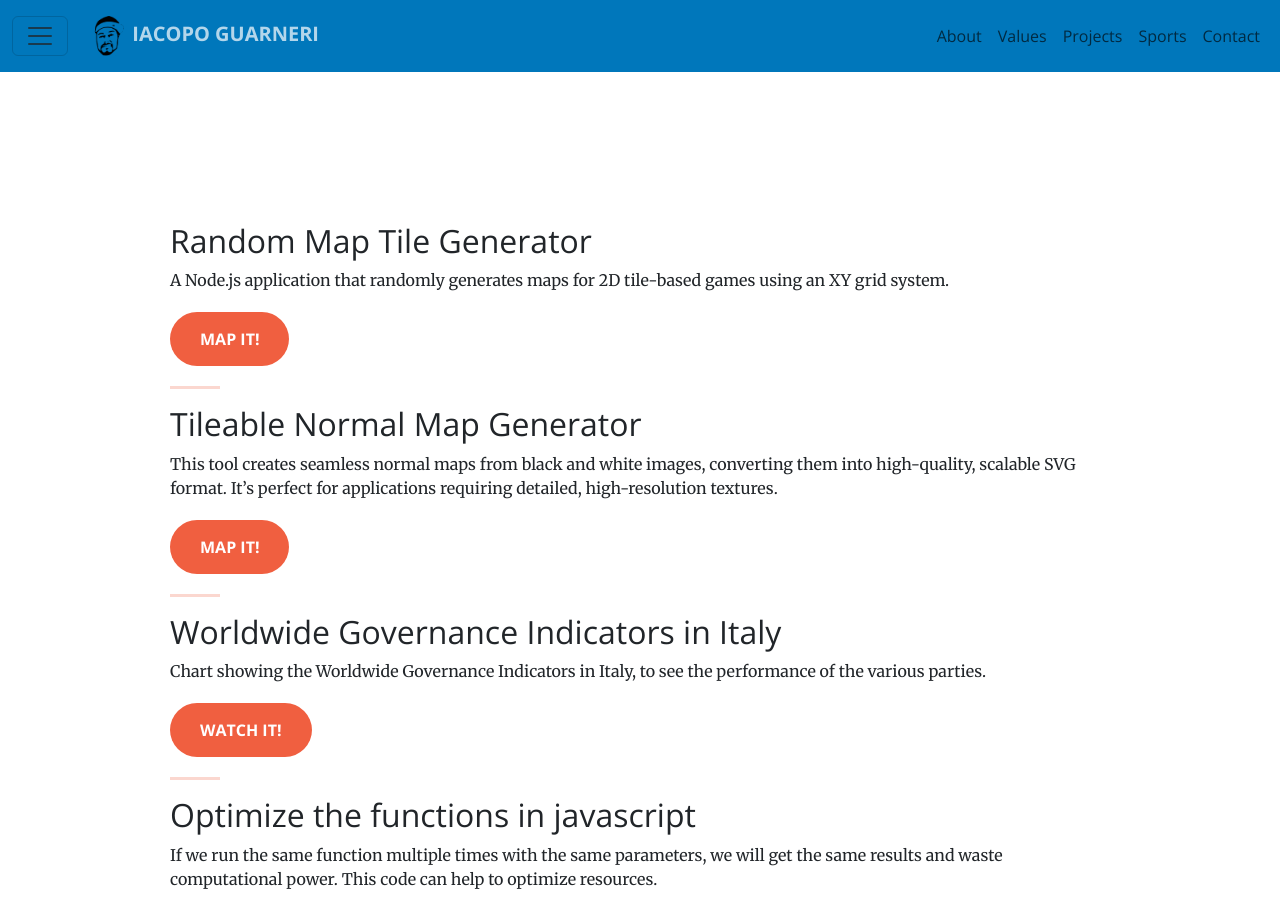
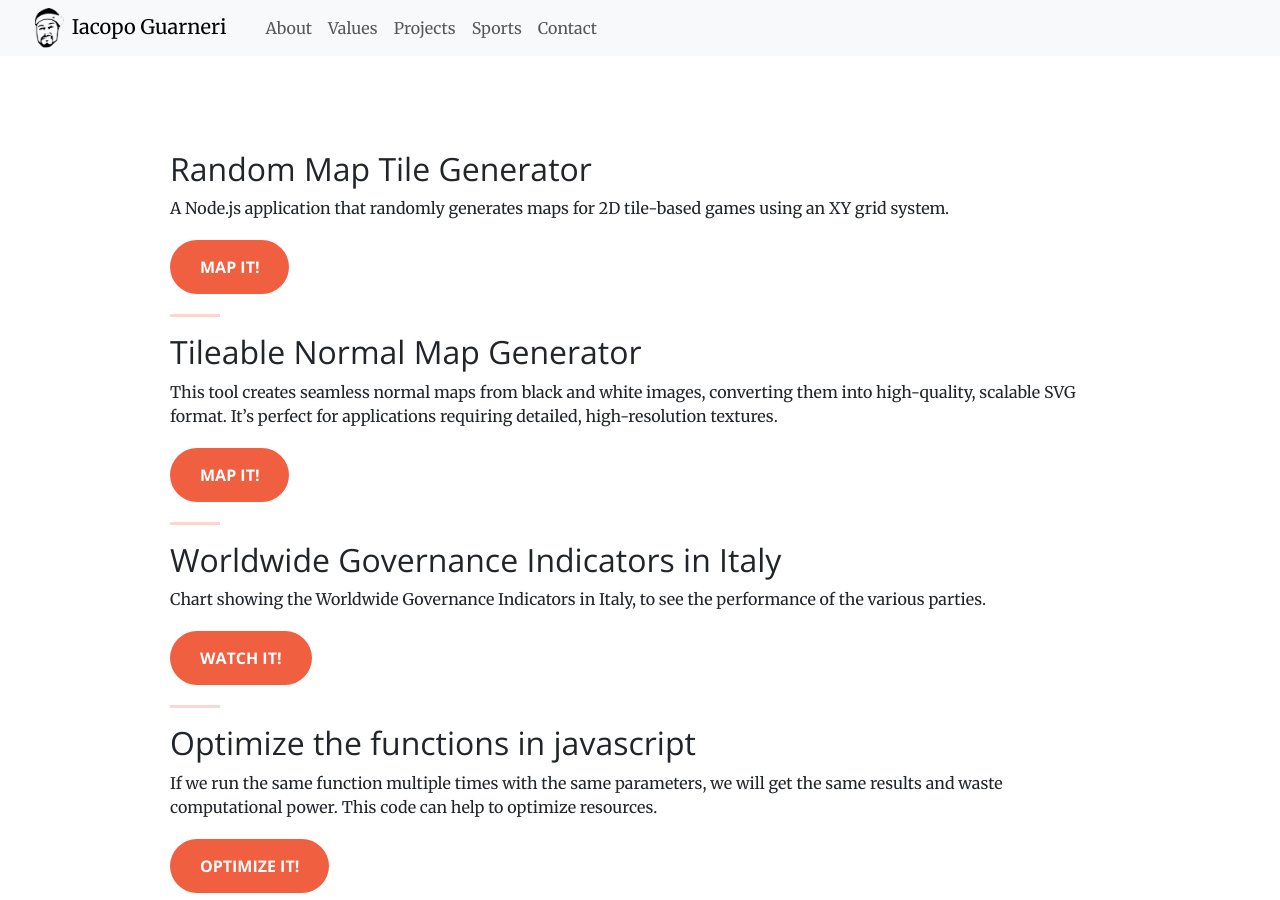
Before and after one commit to iacoposk8/iacoposk8.github.io, a Jekyll site: the page built from projects.md, in a window 1280 px wide and 900 px high. Built offline with Jekyll 4.4.1, drawn with Linux system fonts in a browser that asks for light colours.

Commit message:
Update nav.html

```diff
--- a/_includes/nav.html
+++ b/_includes/nav.html
@@ -1,4 +1,4 @@
-<nav id="mainNav" class="navbar navbar-default navbar-fixed-top">
+<nav id="mainNav" class="navbar navbar-expand-md navbar-light bg-light fixed-top">
     <div class="container-fluid">
         <!-- Brand and toggle get grouped for better mobile display -->
         <div class="navbar-header">
@@ -8,27 +8,6 @@
             <a class="navbar-brand page-scroll" href="/"><img src="/img/logo.png" id="logo" /> Iacopo Guarneri</a>
         </div>
 
-        <!-- Collect the nav links, forms, and other content for toggling -->
-        <!--<div class="collapse navbar-collapse" id="bs-example-navbar-collapse-1">
-            <ul class="nav navbar-nav navbar-right">
-                <li>
-                    <a class="page-scroll" href="/#about">About</a>
-                </li>
-                <li>
-                    <a class="page-scroll" href="/#values">Values</a>
-                </li>
-                <li>
-                    <a class="page-scroll" href="/#projects">Projects</a>
-                </li>
-                <li>
-                    <a class="page-scroll" href="/#sports">Sports</a>
-                </li>
-                <li>
-                    <a class="page-scroll" href="/#contact">Contact</a>
-                </li>
-            </ul>
-        </div>-->
-        <nav class="navbar navbar-expand-md navbar-light">
         <div class="collapse navbar-collapse" id="navbarNav">
             <ul class="navbar-nav ml-auto">
                 <li class="nav-item">
@@ -48,9 +27,5 @@
                 </li>
             </ul>
         </div>
+    </div>
 </nav>
-
-        <!-- /.navbar-collapse -->
-    </div>
-    <!-- /.container-fluid -->
-</nav>
```
Lines whose indentation alone changed are shown as unchanged.
